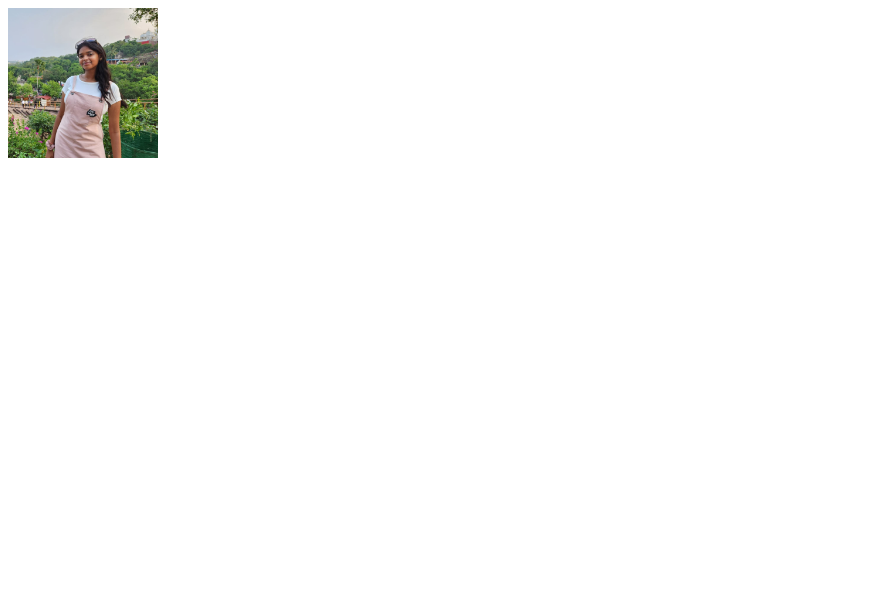
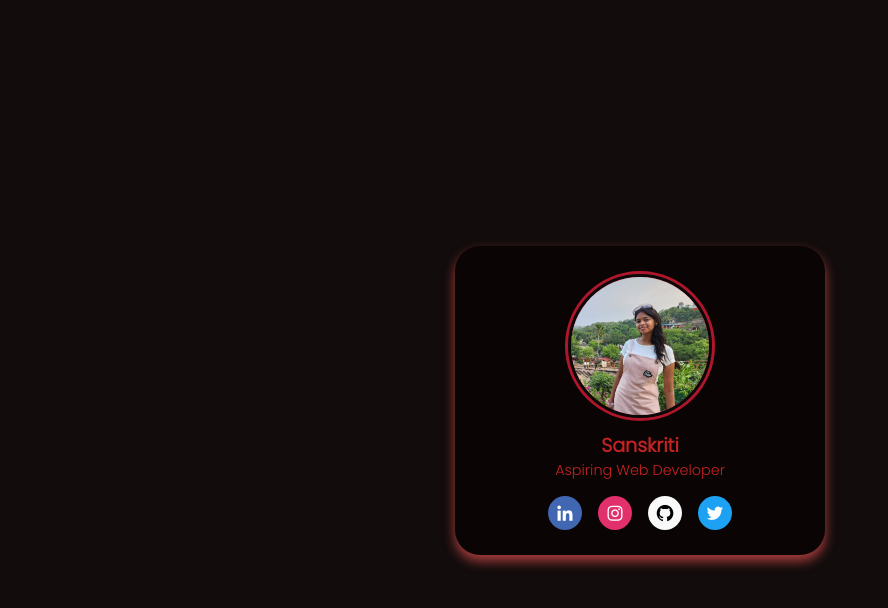
Before and after one commit to sanskritividushi/ProfileCard, a plain HTML site: page index.html in a window 1280 px wide. Shown: the whole page, without its empty margins (0-888 px from the left). Drawn offline with nearby package versions, Linux system fonts and the light colour scheme.

Commit message:
Adding Complete Code

```diff
--- a/index.html
+++ b/index.html
@@ -5,6 +5,7 @@
     <meta http-equiv="X-UA-Compatible" content="IE=edge">
     <meta name="viewport" content="width=device-width, initial-scale=1.0">
     <title>PROFILE CARD UI DESIGN</title>
+
     <link rel="stylesheet" href="style.css">
 
     <!-- Boxicons CDN Link -->
@@ -13,7 +14,30 @@
 <body>
     <div class="profcard">
         <div class="image">
-            <img src="ProfileCard/pfp.jpeg" alt="Me" class="profile-img">
+            <img src="pfp.jpg" alt="Me" class="profile-img">
+        </div>
+
+        <div class="content">
+            <span class="name"> Sanskriti </span>
+            <span class="job"> Aspiring Web Developer </span>
+        </div>
+
+        <div class="social">
+            <a href="https://www.linkedin.com/in/sanskriti-vidushi-a46a45256/" target=" _main" style="background: #4267b2" class="links">
+                <i class='bx bxl-linkedin'></i>
+            </a>
+
+            <a href="https://www.instagram.com/sanskritividushi/" target=" _main" style="background: #E1306C" class="links">
+                <i class='bx bxl-instagram' ></i>
+            </a>
+
+            <a href="https://github.com/sanskritividushi" target=" _main" style="background: #f9f9f9" class="links1">
+                <i class='bx bxl-github' ></i>
+            </a>
+
+            <a href="https://twitter.com/SanskritiVid7?t=tSMr1VT6demLi9Y4MfJpqA&s=09" target=" _main" style="background: #1DA1F2" class="links">
+                <i class='bx bxl-twitter'></i>
+            </a>
         </div>
     </div>
 </body>
--- a/style.css
+++ b/style.css
@@ -1,16 +1,100 @@
 @import url('https://fonts.googleapis.com/css2?family=Poppins:ital,wght@0,300;1,200&display=swap');
-*{
+* {
+    margin: 0;
+    padding: 0;
+    box-sizing:  border-box;
     font-family: 'Poppins', sans-serif;
+}
+body {
+    height: 100vh;
+    display: flex;
+    align-items: center;
+    justify-content: center;
+    background: rgb(18, 12, 12);
+
+}
+
+.profcard {
+    display: flex;
+    flex-direction: column;
+    align-items: center;
+    position: relative;
+    max-width: 370px;
+    width: 100%;
+    background: rgba(10, 4, 4, 0.999);
+    border-radius: 25px;
+    padding: 25px;
+    overflow: hidden;
+    box-shadow: 0 6px 12px rgba(185, 67, 67, 0.919);
 }
 
 .image{
     position: relative;
     height: 150px;
     width: 150px;
+    border-radius: 50%;
+    background-color: rgb(174, 22, 43);
+    padding: 3px;
+    margin-bottom: 10px;
 }
 
 .image .profile-img{
     height: 100%;
     width: 100%;
     object-fit: cover;
+    border-radius: 50%;
+    border: 3px solid #0a0808;
 }
+
+.profcard .content {
+    display: flex;
+    flex-direction: column;
+    align-items: center;
+    color: rgb(196, 35, 35)
+}
+.content .name {
+    font-size: 1.2rem;
+    font-weight: 600;
+}
+.content .job {
+    font-size: 0.9rem;
+    font-weight: 450;
+}
+
+.profcard .social {
+    /* position: absolute; */
+    bottom: 10px;
+    display: flex;
+    margin-top: 15px;
+}
+.social .links{
+    height: 34px;
+    width: 34px;
+    display: flex;
+    align-items: center;
+    justify-content: center;
+    border-radius: 50%;
+    color: white;
+    width: 34px;
+    font-size: 20px;
+    margin: 0 8px;
+    text-decoration: none;
+    background-color: #b13030;
+}
+
+.social .links1{
+    height: 34px;
+    width: 34px;
+    display: flex;
+    align-items: center;
+    justify-content: center;
+    border-radius: 50%;
+    color: black;
+    width: 34px;
+    font-size: 20px;
+    margin: 0 8px;
+    text-decoration: none;
+    background-color: #b13030;
+    margin-bottom: 2 rem;
+
+}
```
Also changed, not shown: pfp.jpg (renamed from pfp.jpeg).
